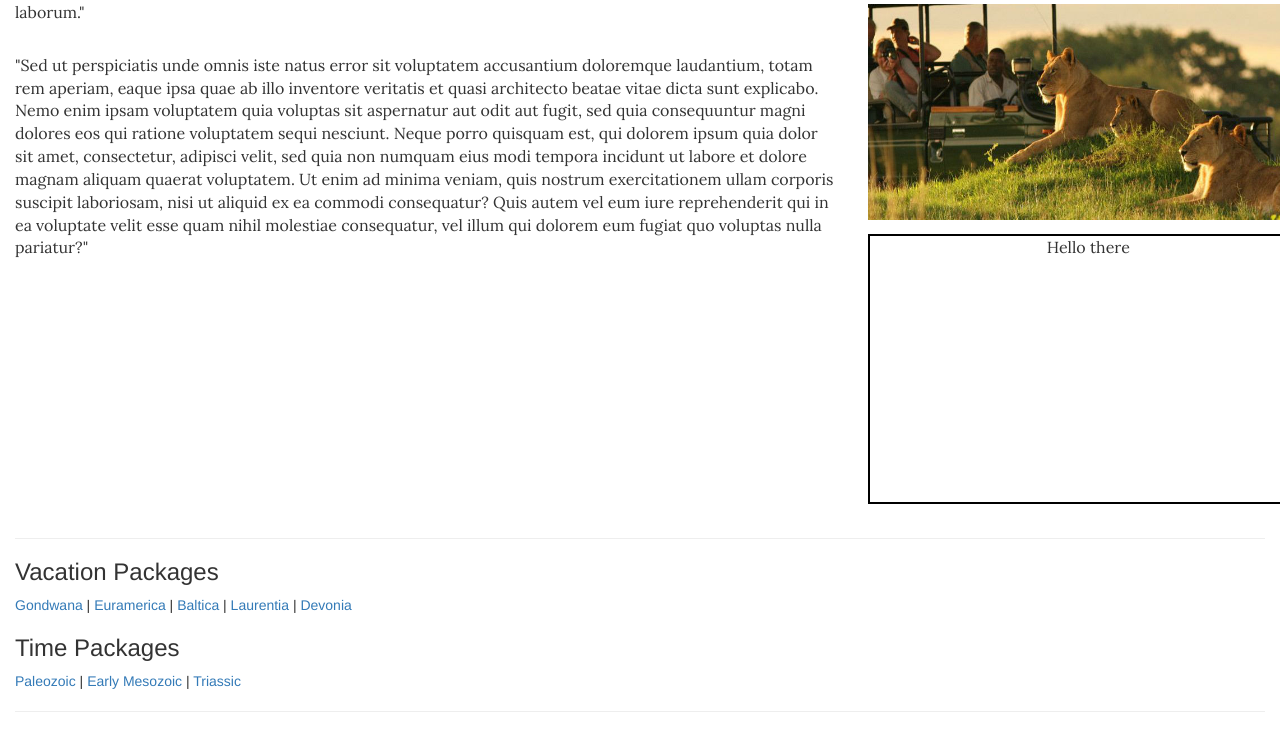
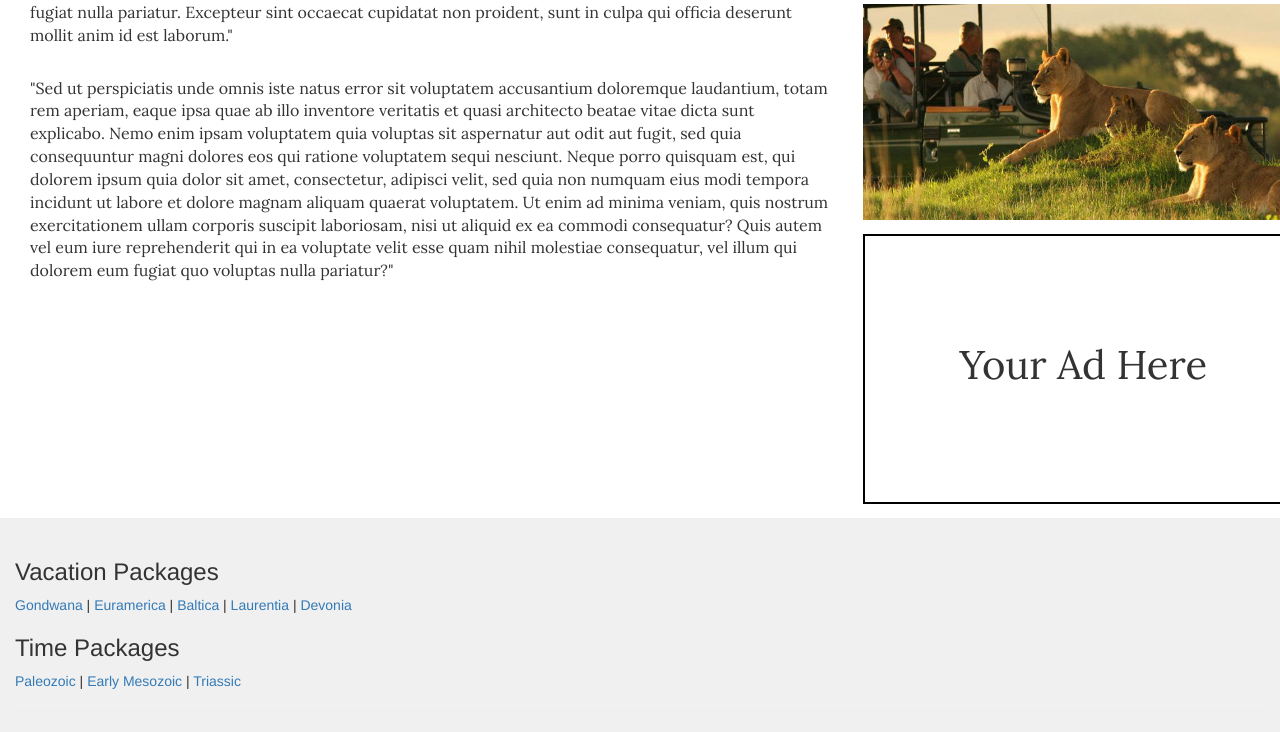
Before and after one commit to RileyJoseph/Des, a plain HTML site: page index.html at #!/designOne in a window 1280 px wide. Shown: the part 995-1727 px from the top of the page. Drawn offline with nearby package versions, Linux system fonts and the light colour scheme; some packages are replaced by stand-ins of ours.

Commit message:
sections

```diff
--- a/designOne.html
+++ b/designOne.html
@@ -19,7 +19,7 @@
 <!--       <h2 id="travelH2">Oceans | Mountains | Forests | Rivers | Valleys | Deserts</h2>
     <br> -->
   </div>
-
+  <div class="col-md-12" id="section1">
     <div class="col-md-8">
       <div id="carousel" class="carousel slide" data-ride="carousel">
         <!-- Indicators -->
@@ -95,13 +95,14 @@
       <br>
         <li>
           <div id="sideBtm">
-          <p>Hello there</p>
+            <p id="advertisement">Your Ad Here</p>
           </div>
         </li>
       </ul>
     </div>
-
-  <div class="col-md-12">
+  </div>
+  <br><br>
+  <div class="col-md-12" id="section2">
     <hr>
       <h3>Vacation Packages</h3>
       <a>Gondwana</a> | <a>Euramerica</a> | <a>Baltica</a> | <a>Laurentia</a> | <a>Devonia</a>
--- a/style.css
+++ b/style.css
@@ -44,6 +44,19 @@ p{
   width: 440px;
 }
 
+#advertisement{
+  padding-top: 100px;
+  font-size: 40px;
+}
+
+#section1{
+  background-color: #ffffff;
+  }
+
+#section2{
+  background-color: #f0f0f0;
+}
+
 ul.img-list {
   list-style-type: none;
   margin: 0;
```
Lines whose indentation alone changed are shown as unchanged.
